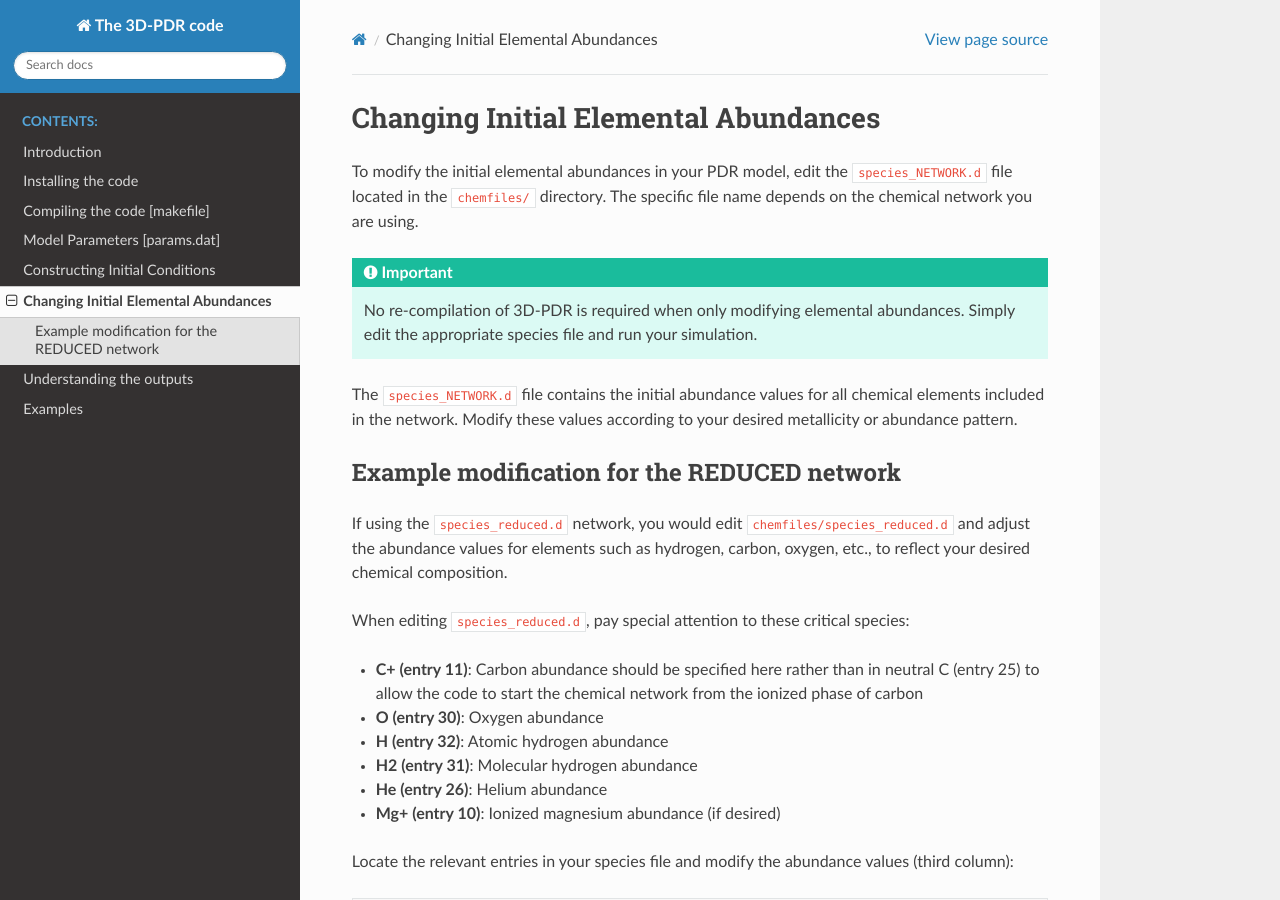
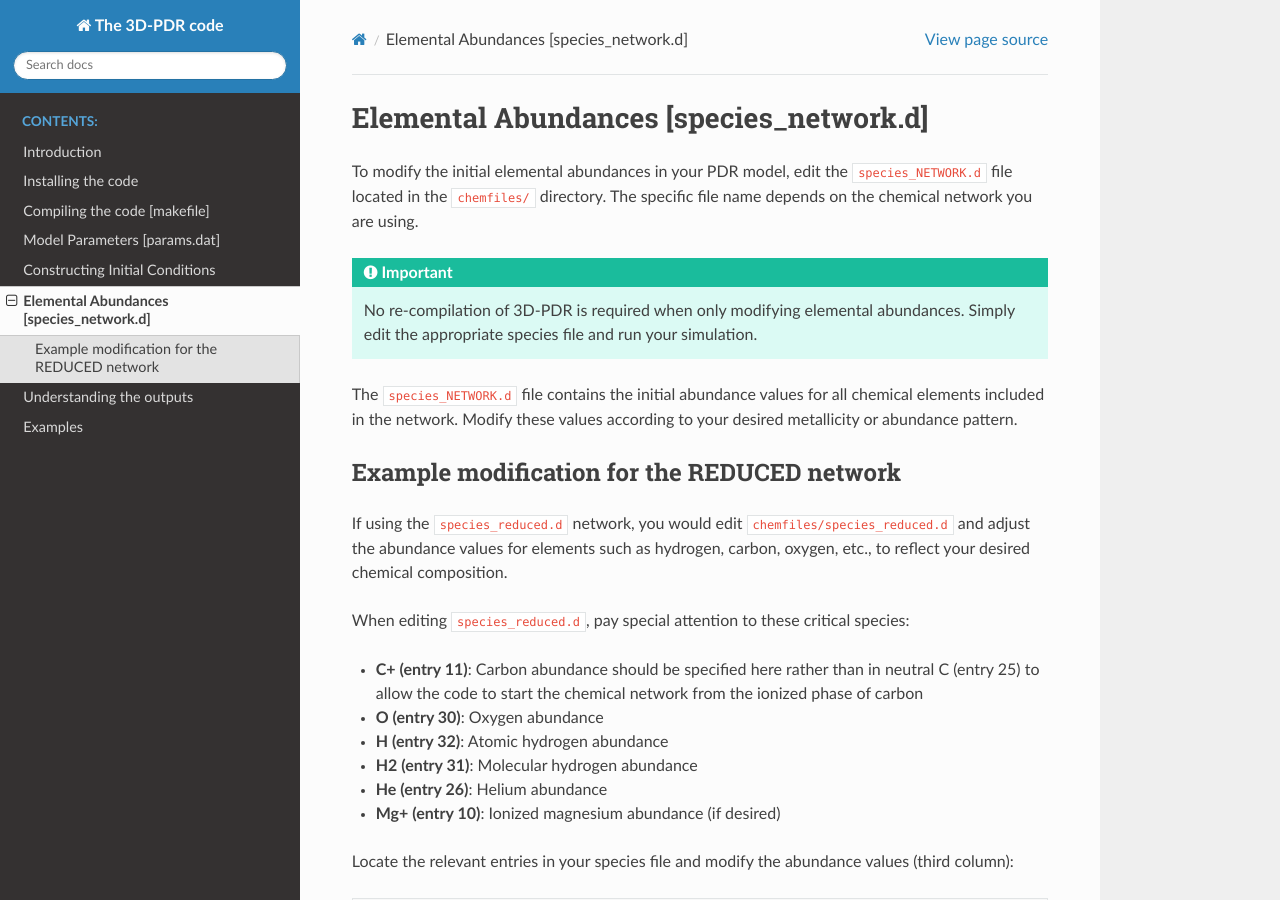
Before and after one commit to itamos-ism/3D-PDR-pblc, a Sphinx documentation site: the page built from docs/source/species.rst, in a window 1280 px wide and 900 px high. Built offline with Sphinx 7.4.7 and the Read the Docs theme 3.1.0, drawn with Linux system fonts in a browser that asks for light colours.

Commit message:
Update section title for elemental abundances

```diff
--- a/docs/source/species.rst
+++ b/docs/source/species.rst
@@ -1,5 +1,5 @@
-Changing Initial Elemental Abundances
-=====================================
+Elemental Abundances [species_network.d]
+========================================
 
 To modify the initial elemental abundances in your PDR model, edit the ``species_NETWORK.d`` file located in the ``chemfiles/`` directory. The specific file name depends on the chemical network you are using.
 
```
